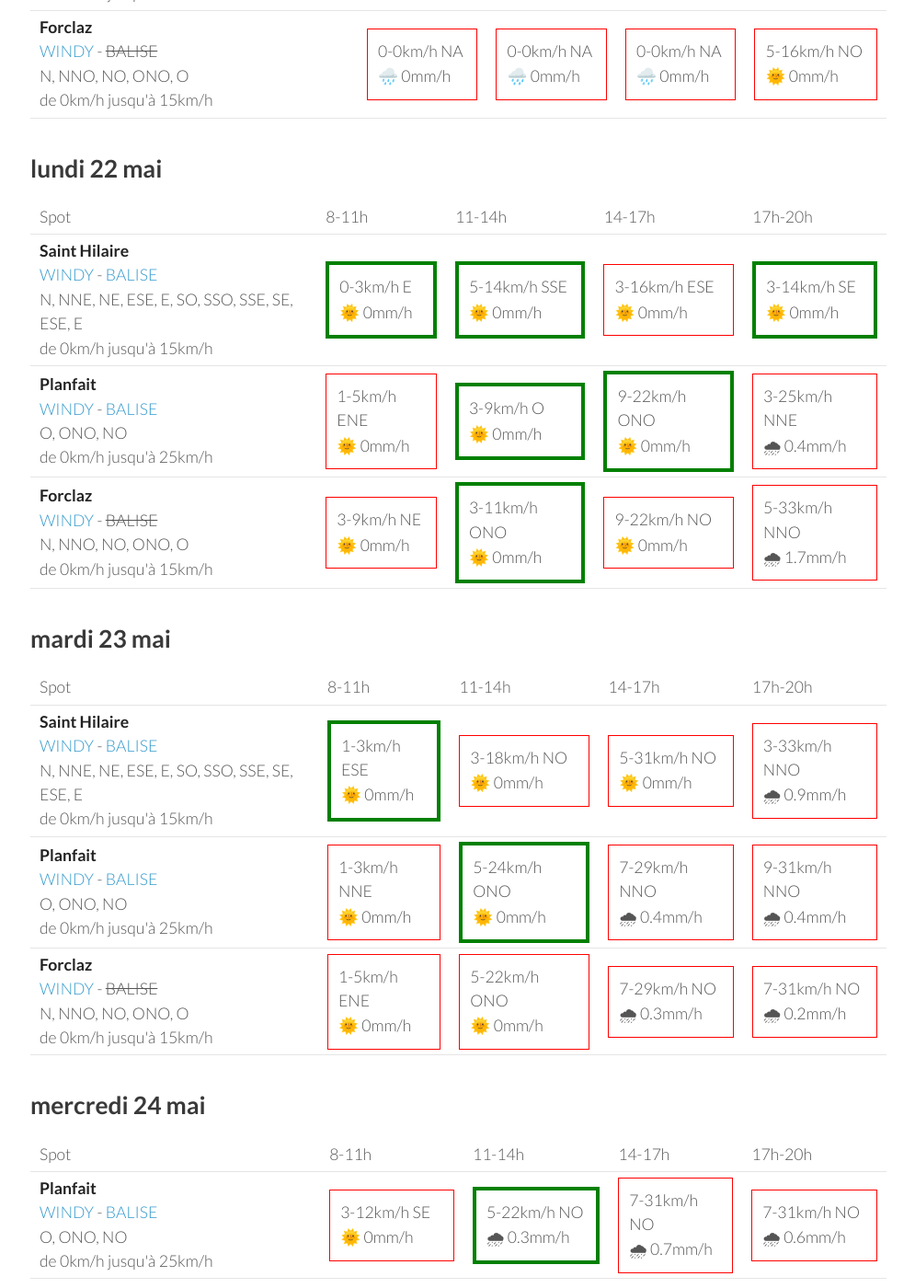
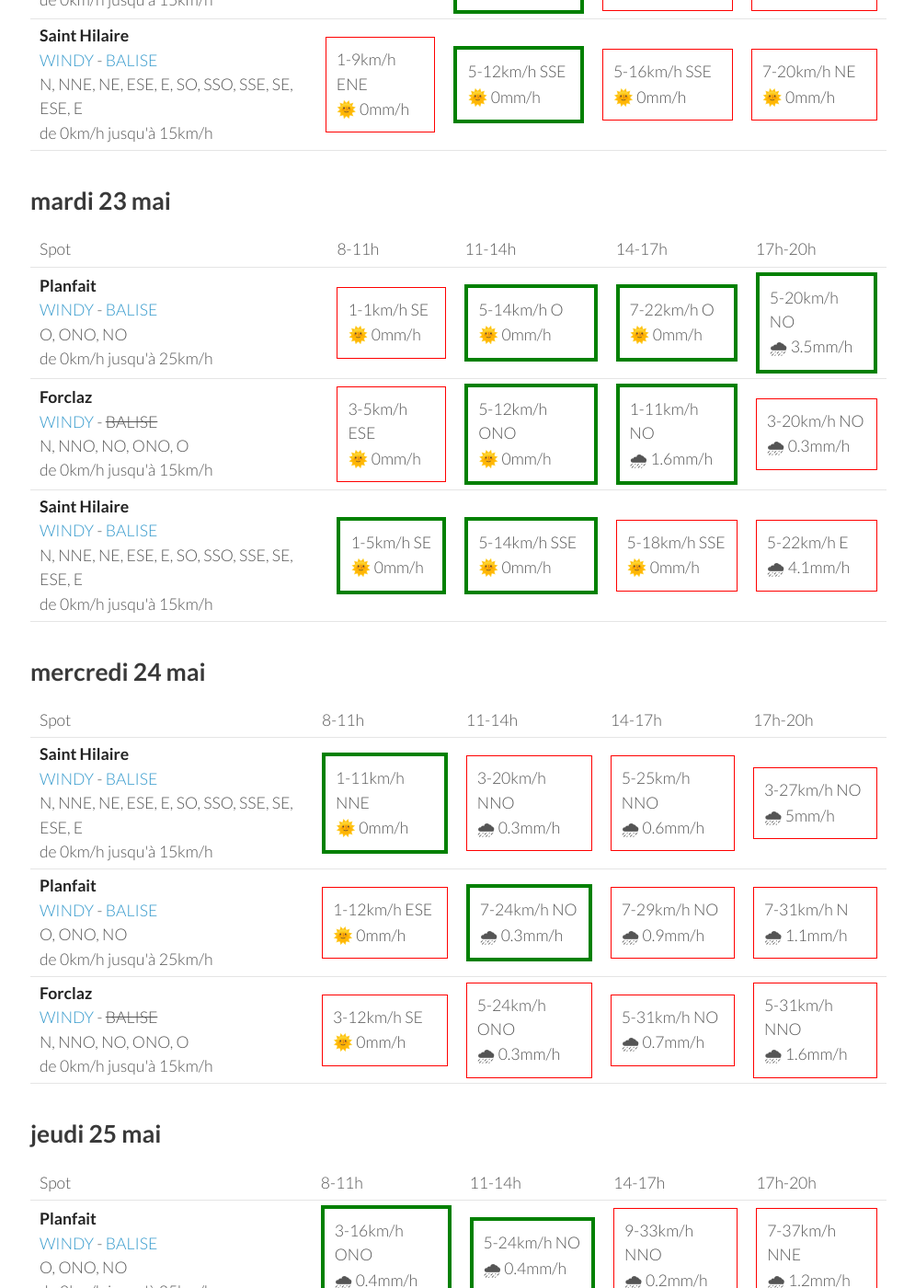
Before and after one commit to parapente-dans-le-nord/parapente-dans-le-nord.github.io, a Jekyll site: the page built from alpes_nord.markdown, in a window 1280 px wide and 1400 px high, scrolled down 588 px. Shown: the whole window at 92% size, without its empty margins (25-1020 px from the left). Built offline with Jekyll 4.4.1, drawn with Linux system fonts in a browser that asks for light colours; some of the changed text lies outside the part shown.

Commit message:
update index.markdown

```diff
--- a/alpes_nord.markdown
+++ b/alpes_nord.markdown
@@ -24,73 +24,30 @@ page mise à jour le dimanche 21 mai 22:26
 <tr>
         <td><strong>Planfait</strong><br><a href="https://windy.com/45.853/6.223?45.415,6.223,8">WINDY</a> - <span class=""><a href="https://www.openwindmap.org/PP496">BALISE</a> </span><br> <span class="vent-favorable">O, ONO, NO</span><br><span class="force-vent">de 0km/h jusqu'à 25km/h</span> </td>
 
-            <td><div class="not-flyable"><p>0-0km/h NA</p><p>🌧️ 0mm/h</p></div></td>
-            <td><div class="not-flyable"><p>0-0km/h NA</p><p>🌧️ 0mm/h</p></div></td>
-            <td><div class="not-flyable"><p>0-0km/h NA</p><p>🌧️ 0mm/h</p></div></td>
-            <td><div class="flyable"><p>5-18km/h O</p><p>🌞 0mm/h</p></div></td>
-
-    </tr>
-<tr>
-        <td><strong>Saint Hilaire</strong><br><a href="https://windy.com/45.307/5.888?45.087,5.889,9,m:eUFagkX">WINDY</a> - <span class=""><a href="http://www.balisemeteo.com/balise.php?idBalise=61">BALISE</a> </span><br> <span class="vent-favorable">N, NNE, NE, ESE, E, SO, SSO, SSE, SE, ESE, E</span><br><span class="force-vent">de 0km/h jusqu'à 15km/h</span> </td>
-
-            <td><div class="not-flyable"><p>0-0km/h NA</p><p>🌧️ 0mm/h</p></div></td>
-            <td><div class="not-flyable"><p>0-0km/h NA</p><p>🌧️ 0mm/h</p></div></td>
-            <td><div class="not-flyable"><p>0-0km/h NA</p><p>🌧️ 0mm/h</p></div></td>
-            <td><div class="flyable"><p>3-11km/h SE</p><p>🌞 0mm/h</p></div></td>
-
-    </tr>
-<tr>
-        <td><strong>Forclaz</strong><br><a href="https://windy.com/45.814/6.247?45.375,6.246,8,m:eVwaglz">WINDY</a> - <span class="no-balise"> BALISE </span><br> <span class="vent-favorable">N, NNO, NO, ONO, O</span><br><span class="force-vent">de 0km/h jusqu'à 15km/h</span> </td>
-
-            <td><div class="not-flyable"><p>0-0km/h NA</p><p>🌧️ 0mm/h</p></div></td>
-            <td><div class="not-flyable"><p>0-0km/h NA</p><p>🌧️ 0mm/h</p></div></td>
-            <td><div class="not-flyable"><p>0-0km/h NA</p><p>🌧️ 0mm/h</p></div></td>
-            <td><div class="not-flyable"><p>5-16km/h NO</p><p>🌞 0mm/h</p></div></td>
-
-    </tr>
-
-</tbody>
-</table>
-{:/}
-## lundi 22 mai
-
-{::nomarkdown}
-<table>
-  <tbody>
-    <tr>
-      <td>Spot</td>
-      <td>8-11h</td>
-      <td>11-14h</td>
-      <td>14-17h</td>
-      <td>17h-20h</td>
-    </tr>
-<tr>
-        <td><strong>Saint Hilaire</strong><br><a href="https://windy.com/45.307/5.888?45.087,5.889,9,m:eUFagkX">WINDY</a> - <span class=""><a href="http://www.balisemeteo.com/balise.php?idBalise=61">BALISE</a> </span><br> <span class="vent-favorable">N, NNE, NE, ESE, E, SO, SSO, SSE, SE, ESE, E</span><br><span class="force-vent">de 0km/h jusqu'à 15km/h</span> </td>
-
-            <td><div class="flyable"><p>0-3km/h E</p><p>🌞 0mm/h</p></div></td>
-            <td><div class="flyable"><p>5-14km/h SSE</p><p>🌞 0mm/h</p></div></td>
-            <td><div class="not-flyable"><p>3-16km/h ESE</p><p>🌞 0mm/h</p></div></td>
-            <td><div class="flyable"><p>3-14km/h SE</p><p>🌞 0mm/h</p></div></td>
-
-
-    </tr>
-<tr>
-        <td><strong>Planfait</strong><br><a href="https://windy.com/45.853/6.223?45.415,6.223,8">WINDY</a> - <span class=""><a href="https://www.openwindmap.org/PP496">BALISE</a> </span><br> <span class="vent-favorable">O, ONO, NO</span><br><span class="force-vent">de 0km/h jusqu'à 25km/h</span> </td>
-
-            <td><div class="not-flyable"><p>1-5km/h ENE</p><p>🌞 0mm/h</p></div></td>
-            <td><div class="flyable"><p>3-9km/h O</p><p>🌞 0mm/h</p></div></td>
-            <td><div class="flyable"><p>9-22km/h ONO</p><p>🌞 0mm/h</p></div></td>
-            <td><div class="not-flyable"><p>3-25km/h NNE</p><p>🌧 0.4mm/h</p></div></td>
+            <td><div class="not-flyable"><p>1-3km/h ENE</p><p>🌞 0mm/h</p></div></td>
+            <td><div class="flyable"><p>3-11km/h O</p><p>🌞 0mm/h</p></div></td>
+            <td><div class="flyable"><p>5-18km/h ONO</p><p>🌞 0mm/h</p></div></td>
+            <td><div class="flyable"><p>7-20km/h NO</p><p>🌧 0.3mm/h</p></div></td>
 
 
     </tr>
 <tr>
         <td><strong>Forclaz</strong><br><a href="https://windy.com/45.814/6.247?45.375,6.246,8,m:eVwaglz">WINDY</a> - <span class="no-balise"> BALISE </span><br> <span class="vent-favorable">N, NNO, NO, ONO, O</span><br><span class="force-vent">de 0km/h jusqu'à 15km/h</span> </td>
 
-            <td><div class="not-flyable"><p>3-9km/h NE</p><p>🌞 0mm/h</p></div></td>
+            <td><div class="not-flyable"><p>3-5km/h NE</p><p>🌞 0mm/h</p></div></td>
             <td><div class="flyable"><p>3-11km/h ONO</p><p>🌞 0mm/h</p></div></td>
-            <td><div class="not-flyable"><p>9-22km/h NO</p><p>🌞 0mm/h</p></div></td>
-            <td><div class="not-flyable"><p>5-33km/h NNO</p><p>🌧 1.7mm/h</p></div></td>
+            <td><div class="not-flyable"><p>7-20km/h NNO</p><p>🌧 1.5mm/h</p></div></td>
+            <td><div class="not-flyable"><p>5-16km/h ONO</p><p>🌧 0.6mm/h</p></div></td>
+
+
+    </tr>
+<tr>
+        <td><strong>Saint Hilaire</strong><br><a href="https://windy.com/45.307/5.888?45.087,5.889,9,m:eUFagkX">WINDY</a> - <span class=""><a href="http://www.balisemeteo.com/balise.php?idBalise=61">BALISE</a> </span><br> <span class="vent-favorable">N, NNE, NE, ESE, E, SO, SSO, SSE, SE, ESE, E</span><br><span class="force-vent">de 0km/h jusqu'à 15km/h</span> </td>
+
+            <td><div class="not-flyable"><p>1-9km/h ENE</p><p>🌞 0mm/h</p></div></td>
+            <td><div class="flyable"><p>5-12km/h SSE</p><p>🌞 0mm/h</p></div></td>
+            <td><div class="not-flyable"><p>5-16km/h SSE</p><p>🌞 0mm/h</p></div></td>
+            <td><div class="not-flyable"><p>7-20km/h NE</p><p>🌞 0mm/h</p></div></td>
 
 
     </tr>
@@ -111,32 +68,32 @@ page mise à jour le dimanche 21 mai 22:26
       <td>17h-20h</td>
     </tr>
 <tr>
-        <td><strong>Saint Hilaire</strong><br><a href="https://windy.com/45.307/5.888?45.087,5.889,9,m:eUFagkX">WINDY</a> - <span class=""><a href="http://www.balisemeteo.com/balise.php?idBalise=61">BALISE</a> </span><br> <span class="vent-favorable">N, NNE, NE, ESE, E, SO, SSO, SSE, SE, ESE, E</span><br><span class="force-vent">de 0km/h jusqu'à 15km/h</span> </td>
-
-            <td><div class="flyable"><p>1-3km/h ESE</p><p>🌞 0mm/h</p></div></td>
-            <td><div class="not-flyable"><p>3-18km/h NO</p><p>🌞 0mm/h</p></div></td>
-            <td><div class="not-flyable"><p>5-31km/h NO</p><p>🌞 0mm/h</p></div></td>
-            <td><div class="not-flyable"><p>3-33km/h NNO</p><p>🌧 0.9mm/h</p></div></td>
-
-
-    </tr>
-<tr>
         <td><strong>Planfait</strong><br><a href="https://windy.com/45.853/6.223?45.415,6.223,8">WINDY</a> - <span class=""><a href="https://www.openwindmap.org/PP496">BALISE</a> </span><br> <span class="vent-favorable">O, ONO, NO</span><br><span class="force-vent">de 0km/h jusqu'à 25km/h</span> </td>
 
-            <td><div class="not-flyable"><p>1-3km/h NNE</p><p>🌞 0mm/h</p></div></td>
-            <td><div class="flyable"><p>5-24km/h ONO</p><p>🌞 0mm/h</p></div></td>
-            <td><div class="not-flyable"><p>7-29km/h NNO</p><p>🌧 0.4mm/h</p></div></td>
-            <td><div class="not-flyable"><p>9-31km/h NNO</p><p>🌧 0.4mm/h</p></div></td>
+            <td><div class="not-flyable"><p>1-1km/h SE</p><p>🌞 0mm/h</p></div></td>
+            <td><div class="flyable"><p>5-14km/h O</p><p>🌞 0mm/h</p></div></td>
+            <td><div class="flyable"><p>7-22km/h O</p><p>🌞 0mm/h</p></div></td>
+            <td><div class="flyable"><p>5-20km/h NO</p><p>🌧 3.5mm/h</p></div></td>
 
 
     </tr>
 <tr>
         <td><strong>Forclaz</strong><br><a href="https://windy.com/45.814/6.247?45.375,6.246,8,m:eVwaglz">WINDY</a> - <span class="no-balise"> BALISE </span><br> <span class="vent-favorable">N, NNO, NO, ONO, O</span><br><span class="force-vent">de 0km/h jusqu'à 15km/h</span> </td>
 
-            <td><div class="not-flyable"><p>1-5km/h ENE</p><p>🌞 0mm/h</p></div></td>
-            <td><div class="not-flyable"><p>5-22km/h ONO</p><p>🌞 0mm/h</p></div></td>
-            <td><div class="not-flyable"><p>7-29km/h NO</p><p>🌧 0.3mm/h</p></div></td>
-            <td><div class="not-flyable"><p>7-31km/h NO</p><p>🌧 0.2mm/h</p></div></td>
+            <td><div class="not-flyable"><p>3-5km/h ESE</p><p>🌞 0mm/h</p></div></td>
+            <td><div class="flyable"><p>5-12km/h ONO</p><p>🌞 0mm/h</p></div></td>
+            <td><div class="flyable"><p>1-11km/h NO</p><p>🌧 1.6mm/h</p></div></td>
+            <td><div class="not-flyable"><p>3-20km/h NO</p><p>🌧 0.3mm/h</p></div></td>
+
+
+    </tr>
+<tr>
+        <td><strong>Saint Hilaire</strong><br><a href="https://windy.com/45.307/5.888?45.087,5.889,9,m:eUFagkX">WINDY</a> - <span class=""><a href="http://www.balisemeteo.com/balise.php?idBalise=61">BALISE</a> </span><br> <span class="vent-favorable">N, NNE, NE, ESE, E, SO, SSO, SSE, SE, ESE, E</span><br><span class="force-vent">de 0km/h jusqu'à 15km/h</span> </td>
+
+            <td><div class="flyable"><p>1-5km/h SE</p><p>🌞 0mm/h</p></div></td>
+            <td><div class="flyable"><p>5-14km/h SSE</p><p>🌞 0mm/h</p></div></td>
+            <td><div class="not-flyable"><p>5-18km/h SSE</p><p>🌞 0mm/h</p></div></td>
+            <td><div class="not-flyable"><p>5-22km/h E</p><p>🌧 4.1mm/h</p></div></td>
 
 
     </tr>
@@ -157,32 +114,32 @@ page mise à jour le dimanche 21 mai 22:26
       <td>17h-20h</td>
     </tr>
 <tr>
-        <td><strong>Planfait</strong><br><a href="https://windy.com/45.853/6.223?45.415,6.223,8">WINDY</a> - <span class=""><a href="https://www.openwindmap.org/PP496">BALISE</a> </span><br> <span class="vent-favorable">O, ONO, NO</span><br><span class="force-vent">de 0km/h jusqu'à 25km/h</span> </td>
+        <td><strong>Saint Hilaire</strong><br><a href="https://windy.com/45.307/5.888?45.087,5.889,9,m:eUFagkX">WINDY</a> - <span class=""><a href="http://www.balisemeteo.com/balise.php?idBalise=61">BALISE</a> </span><br> <span class="vent-favorable">N, NNE, NE, ESE, E, SO, SSO, SSE, SE, ESE, E</span><br><span class="force-vent">de 0km/h jusqu'à 15km/h</span> </td>
 
-            <td><div class="not-flyable"><p>3-12km/h SE</p><p>🌞 0mm/h</p></div></td>
-            <td><div class="flyable"><p>5-22km/h NO</p><p>🌧 0.3mm/h</p></div></td>
-            <td><div class="not-flyable"><p>7-31km/h NO</p><p>🌧 0.7mm/h</p></div></td>
-            <td><div class="not-flyable"><p>7-31km/h NO</p><p>🌧 0.6mm/h</p></div></td>
+            <td><div class="flyable"><p>1-11km/h NNE</p><p>🌞 0mm/h</p></div></td>
+            <td><div class="not-flyable"><p>3-20km/h NNO</p><p>🌧 0.3mm/h</p></div></td>
+            <td><div class="not-flyable"><p>5-25km/h NNO</p><p>🌧 0.6mm/h</p></div></td>
+            <td><div class="not-flyable"><p>3-27km/h NO</p><p>🌧 5mm/h</p></div></td>
 
 
     </tr>
 <tr>
-        <td><strong>Saint Hilaire</strong><br><a href="https://windy.com/45.307/5.888?45.087,5.889,9,m:eUFagkX">WINDY</a> - <span class=""><a href="http://www.balisemeteo.com/balise.php?idBalise=61">BALISE</a> </span><br> <span class="vent-favorable">N, NNE, NE, ESE, E, SO, SSO, SSE, SE, ESE, E</span><br><span class="force-vent">de 0km/h jusqu'à 15km/h</span> </td>
+        <td><strong>Planfait</strong><br><a href="https://windy.com/45.853/6.223?45.415,6.223,8">WINDY</a> - <span class=""><a href="https://www.openwindmap.org/PP496">BALISE</a> </span><br> <span class="vent-favorable">O, ONO, NO</span><br><span class="force-vent">de 0km/h jusqu'à 25km/h</span> </td>
 
-            <td><div class="not-flyable"><p>1-11km/h NNO</p><p>🌞 0mm/h</p></div></td>
-            <td><div class="not-flyable"><p>5-22km/h NNO</p><p>🌧 0.3mm/h</p></div></td>
-            <td><div class="not-flyable"><p>5-25km/h NO</p><p>🌧 0.2mm/h</p></div></td>
-            <td><div class="not-flyable"><p>3-27km/h NNO</p><p>🌧 1mm/h</p></div></td>
+            <td><div class="not-flyable"><p>1-12km/h ESE</p><p>🌞 0mm/h</p></div></td>
+            <td><div class="flyable"><p>7-24km/h NO</p><p>🌧 0.3mm/h</p></div></td>
+            <td><div class="not-flyable"><p>7-29km/h NO</p><p>🌧 0.9mm/h</p></div></td>
+            <td><div class="not-flyable"><p>7-31km/h N</p><p>🌧 1.1mm/h</p></div></td>
 
 
     </tr>
 <tr>
         <td><strong>Forclaz</strong><br><a href="https://windy.com/45.814/6.247?45.375,6.246,8,m:eVwaglz">WINDY</a> - <span class="no-balise"> BALISE </span><br> <span class="vent-favorable">N, NNO, NO, ONO, O</span><br><span class="force-vent">de 0km/h jusqu'à 15km/h</span> </td>
 
-            <td><div class="not-flyable"><p>3-14km/h SSE</p><p>🌞 0mm/h</p></div></td>
-            <td><div class="not-flyable"><p>5-22km/h ONO</p><p>🌧 0.2mm/h</p></div></td>
-            <td><div class="not-flyable"><p>7-31km/h NO</p><p>🌧 0.5mm/h</p></div></td>
-            <td><div class="not-flyable"><p>7-31km/h NO</p><p>🌧 1mm/h</p></div></td>
+            <td><div class="not-flyable"><p>3-12km/h SE</p><p>🌞 0mm/h</p></div></td>
+            <td><div class="not-flyable"><p>5-24km/h ONO</p><p>🌧 0.3mm/h</p></div></td>
+            <td><div class="not-flyable"><p>5-31km/h NO</p><p>🌧 0.7mm/h</p></div></td>
+            <td><div class="not-flyable"><p>5-31km/h NNO</p><p>🌧 1.6mm/h</p></div></td>
 
 
     </tr>
@@ -205,8 +162,8 @@ page mise à jour le dimanche 21 mai 22:26
 <tr>
         <td><strong>Planfait</strong><br><a href="https://windy.com/45.853/6.223?45.415,6.223,8">WINDY</a> - <span class=""><a href="https://www.openwindmap.org/PP496">BALISE</a> </span><br> <span class="vent-favorable">O, ONO, NO</span><br><span class="force-vent">de 0km/h jusqu'à 25km/h</span> </td>
 
-            <td><div class="flyable"><p>3-16km/h NO</p><p>🌧 0.2mm/h</p></div></td>
-            <td><div class="not-flyable"><p>7-27km/h NO</p><p>🌧 0.5mm/h</p></div></td>
+            <td><div class="flyable"><p>3-16km/h ONO</p><p>🌧 0.4mm/h</p></div></td>
+            <td><div class="flyable"><p>5-24km/h NO</p><p>🌧 0.4mm/h</p></div></td>
             <td><div class="not-flyable"><p>9-33km/h NNO</p><p>🌧 0.2mm/h</p></div></td>
             <td><div class="not-flyable"><p>7-37km/h NNE</p><p>🌧 1.2mm/h</p></div></td>
 
@@ -215,8 +172,8 @@ page mise à jour le dimanche 21 mai 22:26
 <tr>
         <td><strong>Saint Hilaire</strong><br><a href="https://windy.com/45.307/5.888?45.087,5.889,9,m:eUFagkX">WINDY</a> - <span class=""><a href="http://www.balisemeteo.com/balise.php?idBalise=61">BALISE</a> </span><br> <span class="vent-favorable">N, NNE, NE, ESE, E, SO, SSO, SSE, SE, ESE, E</span><br><span class="force-vent">de 0km/h jusqu'à 15km/h</span> </td>
 
-            <td><div class="not-flyable"><p>3-24km/h NNO</p><p>🌞 0mm/h</p></div></td>
-            <td><div class="not-flyable"><p>5-27km/h NNO</p><p>🌞 0mm/h</p></div></td>
+            <td><div class="not-flyable"><p>3-20km/h NNO</p><p>🌞 0mm/h</p></div></td>
+            <td><div class="not-flyable"><p>5-25km/h NNO</p><p>🌧 0.2mm/h</p></div></td>
             <td><div class="not-flyable"><p>7-40km/h NNO</p><p>🌞 0mm/h</p></div></td>
             <td><div class="not-flyable"><p>3-44km/h N</p><p>🌧 2.6mm/h</p></div></td>
 
@@ -225,8 +182,8 @@ page mise à jour le dimanche 21 mai 22:26
 <tr>
         <td><strong>Forclaz</strong><br><a href="https://windy.com/45.814/6.247?45.375,6.246,8,m:eVwaglz">WINDY</a> - <span class="no-balise"> BALISE </span><br> <span class="vent-favorable">N, NNO, NO, ONO, O</span><br><span class="force-vent">de 0km/h jusqu'à 15km/h</span> </td>
 
-            <td><div class="not-flyable"><p>3-16km/h O</p><p>🌞 0mm/h</p></div></td>
-            <td><div class="not-flyable"><p>5-25km/h ONO</p><p>🌧 0.4mm/h</p></div></td>
+            <td><div class="not-flyable"><p>5-18km/h ONO</p><p>🌧 0.3mm/h</p></div></td>
+            <td><div class="not-flyable"><p>5-24km/h ONO</p><p>🌧 0.4mm/h</p></div></td>
             <td><div class="not-flyable"><p>7-33km/h NNO</p><p>🌧 0.2mm/h</p></div></td>
             <td><div class="not-flyable"><p>5-35km/h NNE</p><p>🌧 2mm/h</p></div></td>
 
```
Also changed, not shown: other parts of alpes_nord.markdown (+2 -2 lines).
